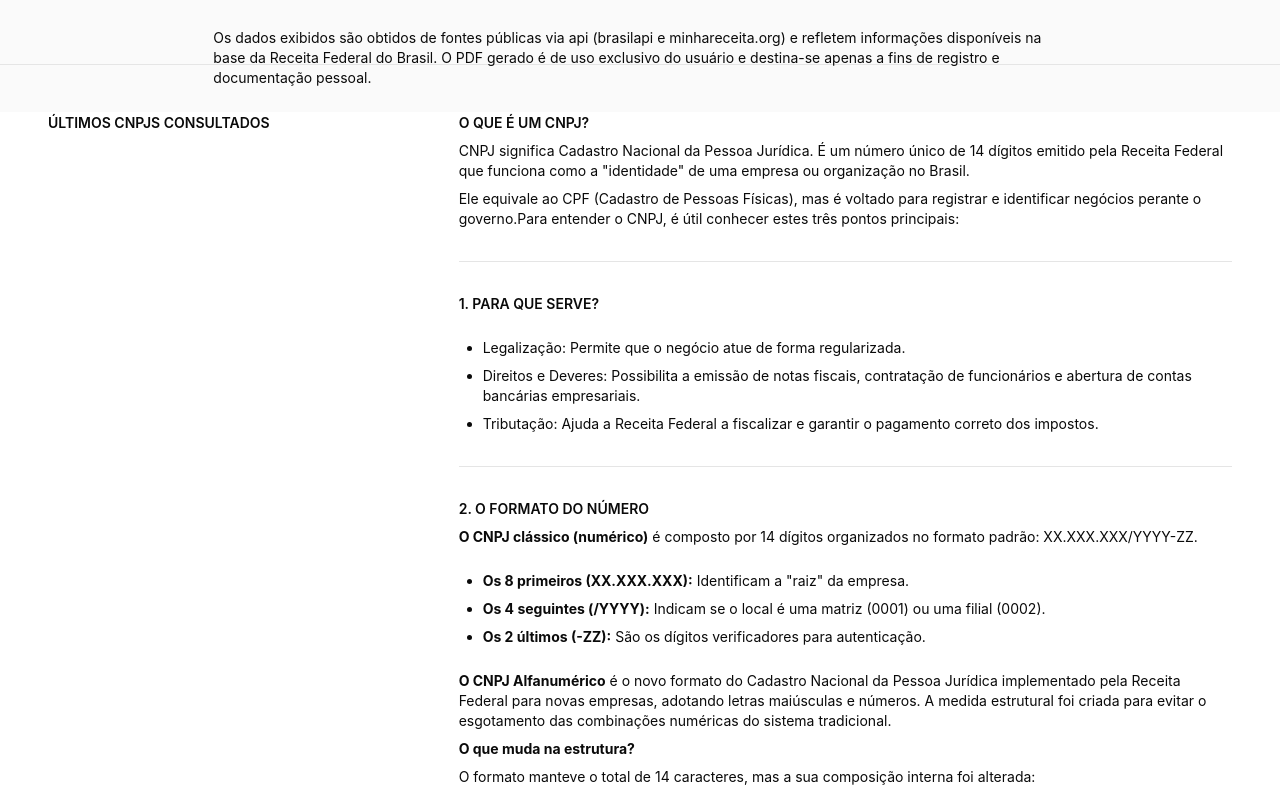
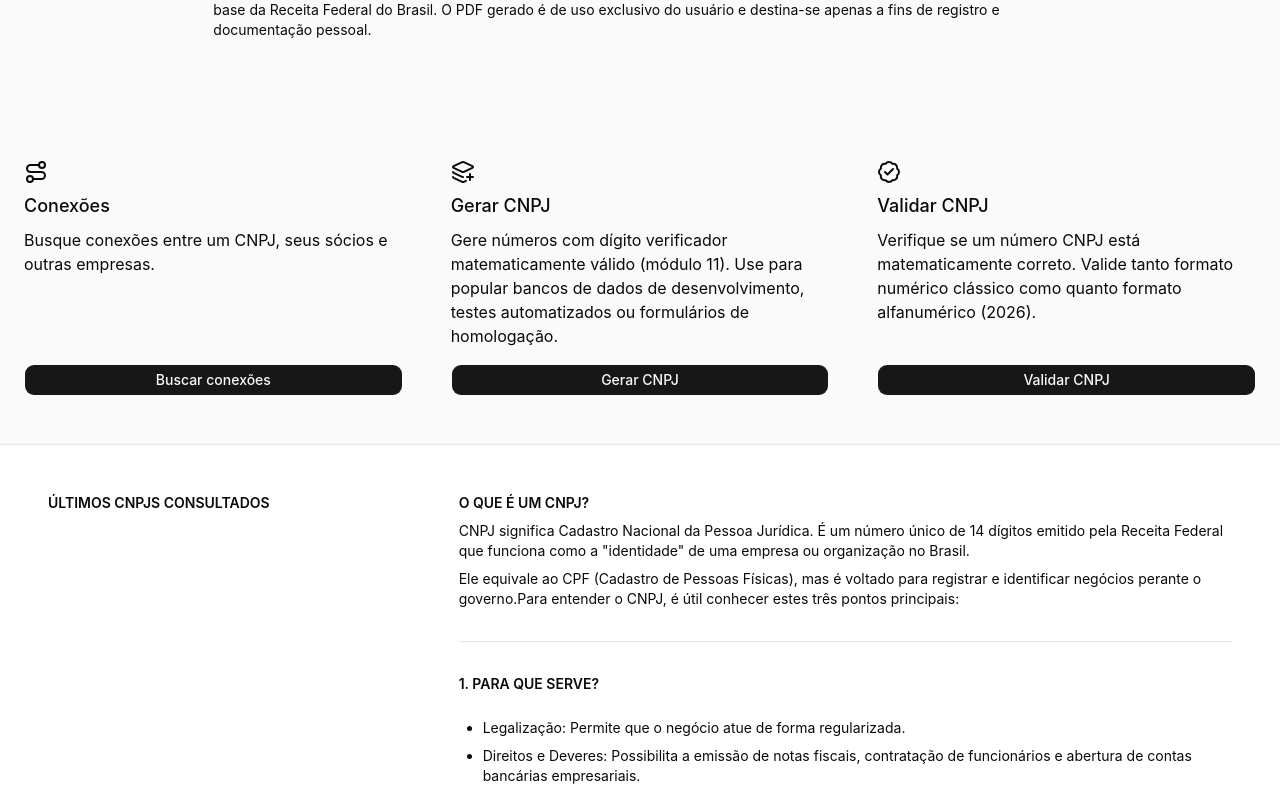
Before and after one commit to JamilFilho/consultacnpj, a Next.js app: page / in a window 1280 px wide. Shown: the part 688-1480 px from the top of the page. Built offline with nearby package versions, Linux system fonts and the light colour scheme; no server answers; the database is empty.

Commit message:
chore: update headline

```diff
--- a/src/app/page.tsx
+++ b/src/app/page.tsx
@@ -1,15 +1,18 @@
-import { DatabaseSearch } from 'lucide-react'
+import { BadgeCheck, DatabaseSearch, LayersPlus, Route } from 'lucide-react'
 import Search from '@/components/search'
+import { Button } from '@/components/ui/button'
+import Link from 'next/link'
 
 export default function CNPJPage() {
 
   return (
-    <div className="h-dvh md:h-screen flex-col items-center justify-center bg-zinc-50 -mb-12">
+    <div>
+      <div className="h-dvh md:h-screen flex-col items-center justify-center bg-zinc-50 -mb-12 pb-12">
         <section className="relative px-10 md:px-0 md:w-2/3 mx-auto h-full flex flex-col justify-center items-start gap-4">
             <header className="my-8 md:my-12 flex flex-col gap-2">
                 <DatabaseSearch className="h-8 w-8" />
                 <h1 className="text-4xl font-bold">CNPJ<span className="text-orange-500">Hub</span></h1>
-              <p className="text-lg text-muted-foreground">Qualquer CNPJ. Qualquer hora. De graça.</p>
+                <p className="text-lg text-muted-foreground">Pesquise qalquer CNPJ. A qualquer hora. Totalmente gratuito.</p>
             </header>
 
             <div className="w-full">
@@ -19,5 +22,47 @@
             <footer className="px-10 md:px-0 w-full absolute bottom-6 left-0 text-xs md:text-sm">Os dados exibidos são obtidos de fontes públicas via api (brasilapi e minhareceita.org) e refletem informações disponíveis na base da Receita Federal do Brasil. O PDF gerado é de uso exclusivo do usuário e destina-se apenas a fins de registro e documentação pessoal.</footer>
         </section>
       </div>
+
+      <div className="print:hidden w-full bg-zinc-50 mt-12 grid grid-cols-1 md:grid-cols-3 *:col-span-1 *:py-12 *:px-6 *:hover:bg-zinc-200/20 *:transition-all *:ease-in-out *:flex *:flex-col *:gap-4">
+        <section>
+            <header className="flex flex-col gap-2">
+                <Route />
+                <h3 className="font-medium text-lg">Conexões</h3>
+                <p>Busque conexões entre um CNPJ, seus sócios e outras empresas.</p>
+            </header>
+            <Button asChild className="mt-auto">
+                <Link href="/conexoes" title="Conexões">
+                  Buscar conexões
+                </Link>
+            </Button>
+        </section>
+
+        <section>
+          <header className="flex flex-col gap-2">
+              <LayersPlus />
+              <h3 className="font-medium text-lg">Gerar CNPJ</h3>
+              <p>Gere números com dígito verificador matematicamente válido (módulo 11). Use para popular bancos de dados de desenvolvimento, testes automatizados ou formulários de homologação.</p>
+          </header>
+          <Button asChild className="mt-auto">
+              <Link href="/gerar-cnpj" title="Gerar CNPJ">
+                  Gerar CNPJ
+              </Link>
+          </Button>
+        </section>
+
+        <section>
+            <header className="flex flex-col gap-2">
+                <BadgeCheck />
+                <h3 className="font-medium text-lg">Validar CNPJ</h3>
+                <p>Verifique se um número CNPJ está matematicamente correto. Valide tanto formato numérico clássico como quanto formato alfanumérico (2026).</p>
+            </header>
+            <Button asChild className="mt-auto">
+                <Link href="/validar-cnpj" title="Validar CNPJ">
+                    Validar CNPJ
+                </Link>
+            </Button>
+        </section>
+      </div>
+    </div>
   )
 }
```
Lines whose indentation alone changed are shown as unchanged.
